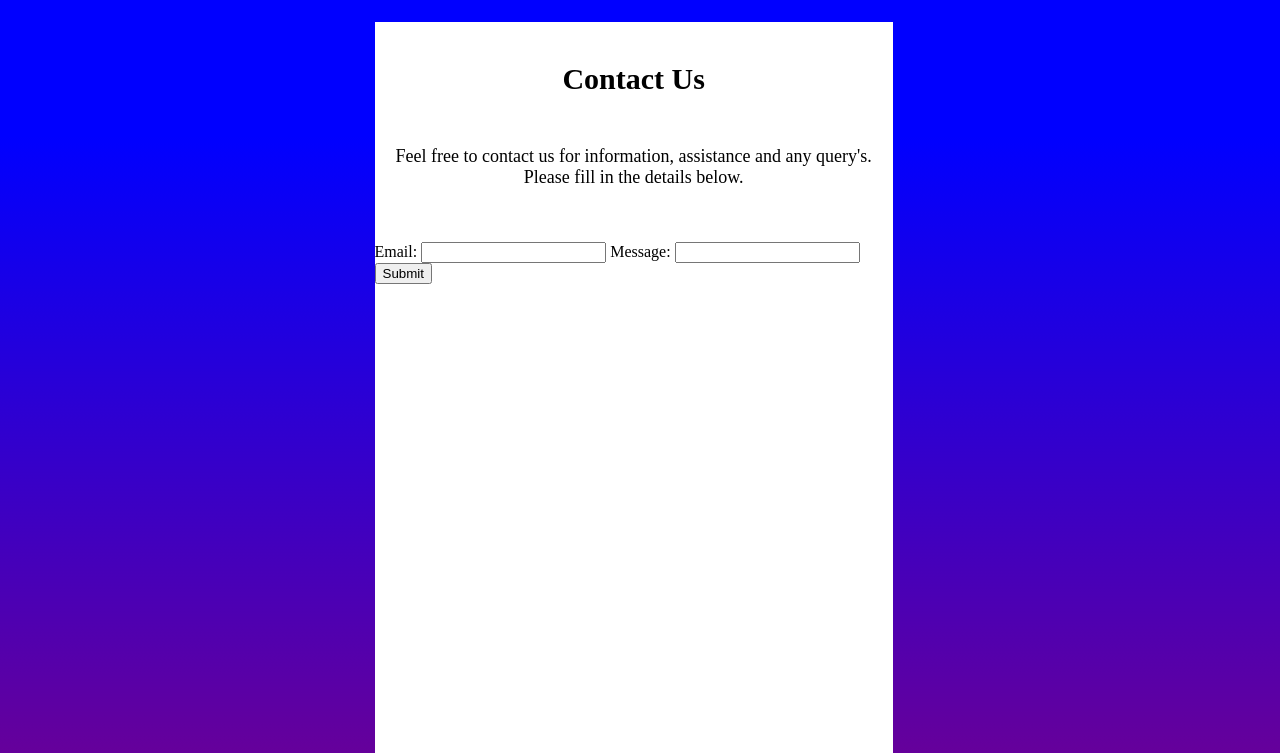
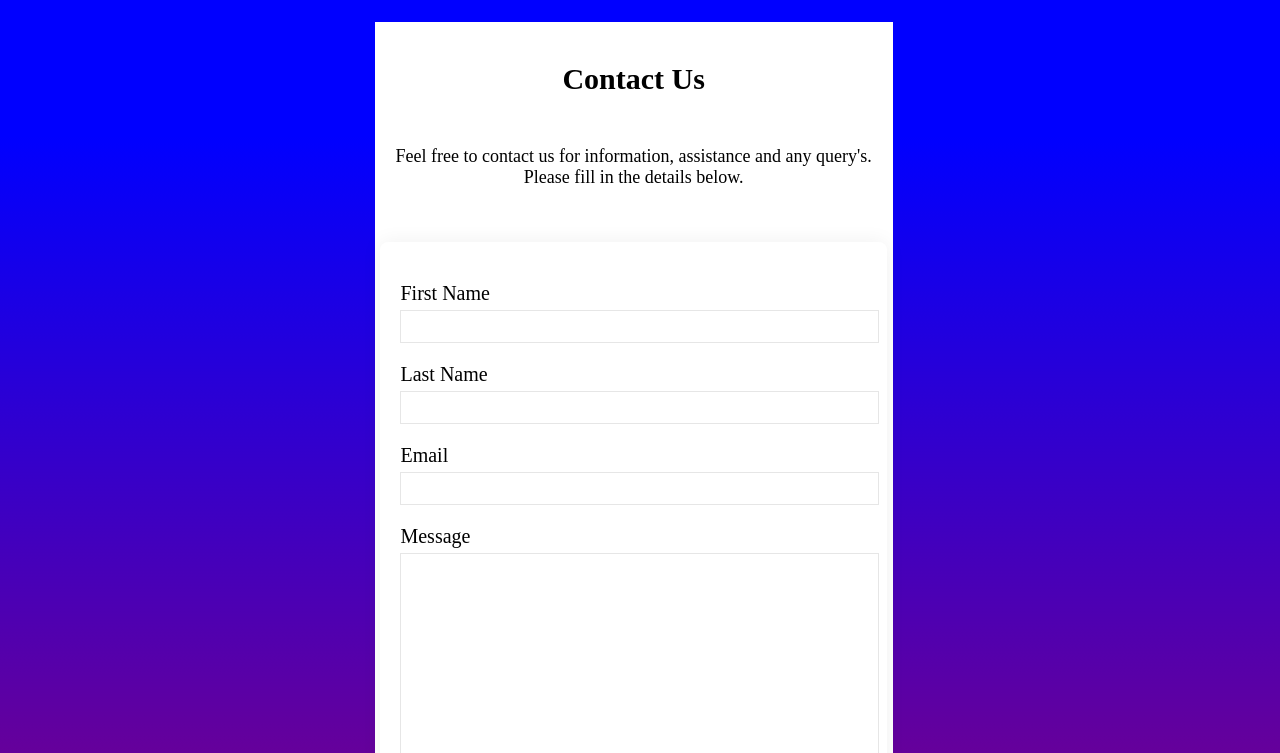
Before and after one commit to rubigrg/aurora-dating, a plain HTML site: page contactus.html in a window 1280 px wide. Shown: the part 199-952 px from the top of the page. Drawn offline with Linux system fonts and the light colour scheme; a web font is replaced by a local one.

Commit message:
Update contactus.html

```diff
--- a/contactus.html
+++ b/contactus.html
@@ -41,14 +41,33 @@
 
     <br><br>
 
-    <form id="my-form" action="https://formspree.io/f/mrgrdrew" method="POST">
-        <label>Email:</label>
-        <input type="email" name="email" />
-        <label>Message:</label>
-        <input type="text" name="message" />
-        <button id="my-form-button">Submit</button>
-        <p id="my-form-status"></p>
-      </form>
+    <div class="form-container">
+        <form action="https://formspree.io/f/mrgrdrew" method="POST" id="my-form">
+
+          <div class="form">
+            <label for="firstName"> First Name</label>
+            <input type="text" id="firstName" name="firstName">
+          </div>
+
+          <div class="form">
+            <label for="latsName">Last Name</label>
+            <input type="text" id="lastName" name="lastName">
+          </div>
+
+          <div class="form">
+            <label for="email">Email</label>
+            <input type="email" id="email" name="email">
+          </div>
+
+          <div class="form">
+            <label for="message">Message</label>
+            <textarea name="message" id="message" cols="30" rows="10"></textarea>
+          </div>
+
+          <button type="submit">Send Message</button>
+        </form>
+      </div>
+      <div id="status"></div>
       </div>
 
 <!--Home Content End-->
```
